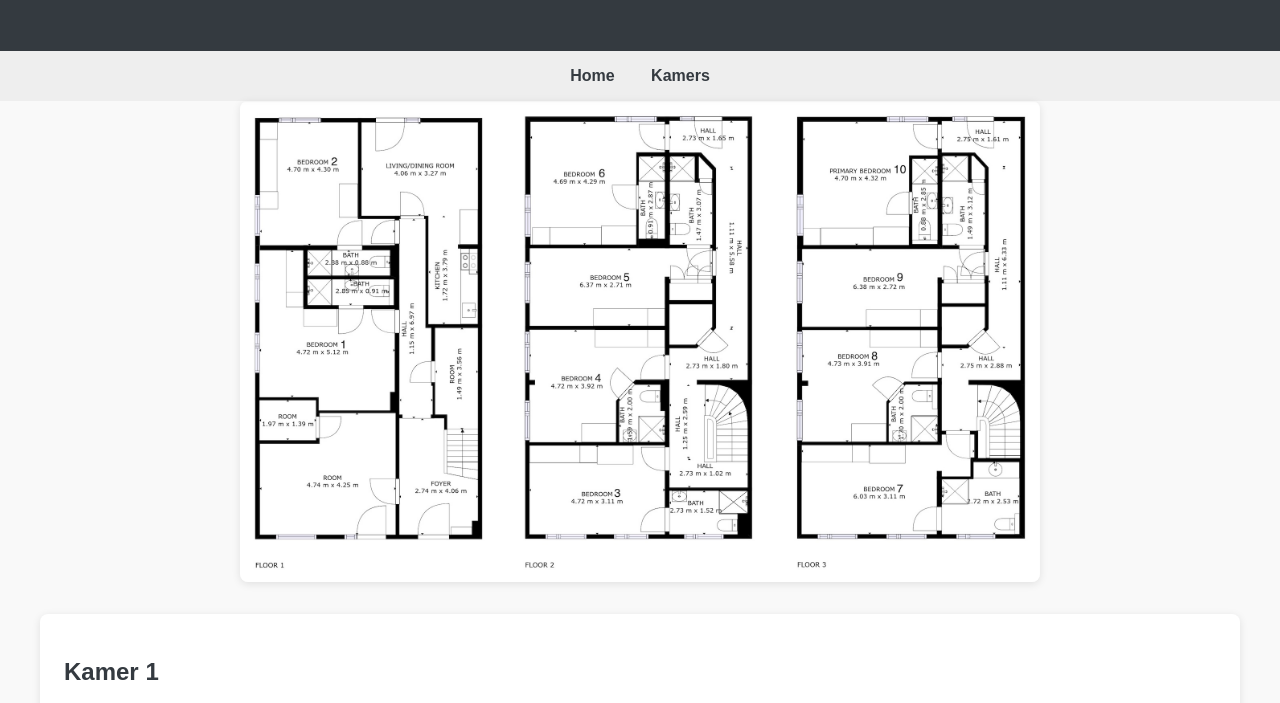
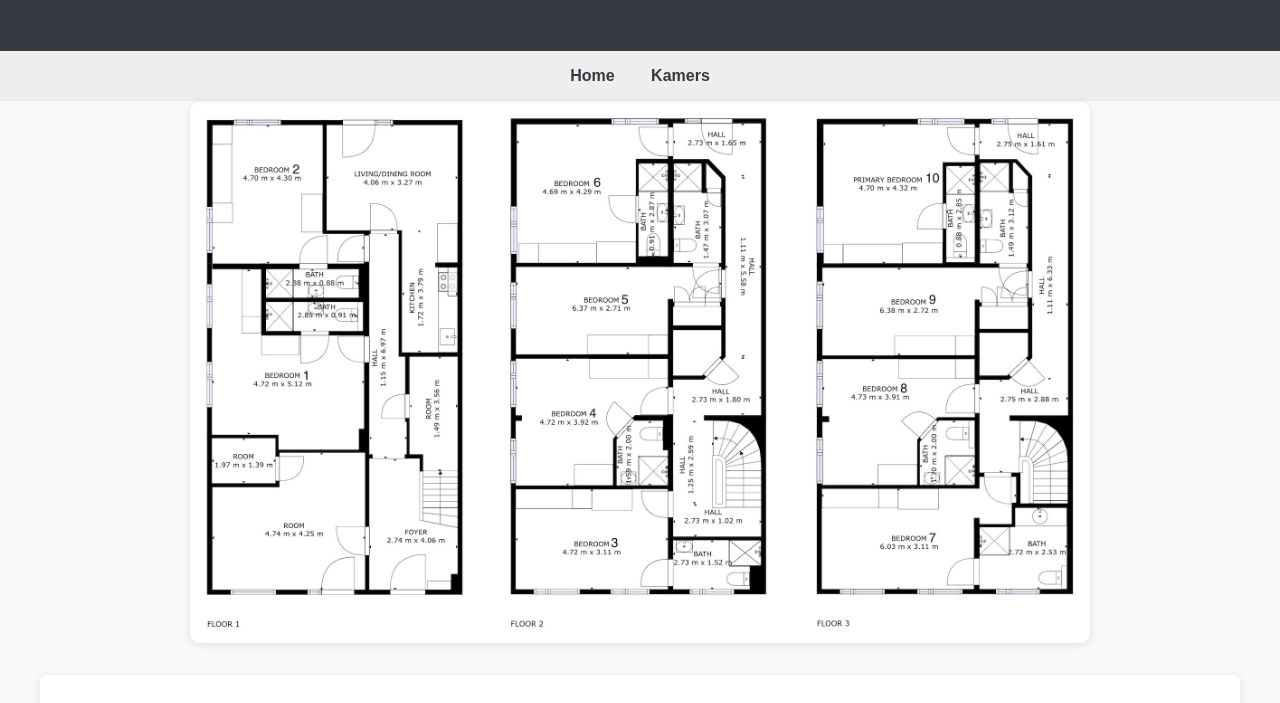
Before and after one commit to Hoveniersstraat53/Op-Kot-In-Turnhout-Hoveniesstraat53, a plain HTML site: page kamers.html in a window 1280 px wide. Shown: the part 93-796 px from the top of the page. Drawn offline with Linux system fonts and the light colour scheme.

Commit message:
Update kamers.html

```diff
--- a/kamers.html
+++ b/kamers.html
@@ -30,13 +30,13 @@
             display: block;
             margin-left: auto;
             margin-right: auto;
-            width: 70%; /* Pas aan naar wens */
-            max-width: 800px;
-            border-radius: 8px;
+            width: 90%; /* Pas aan naar wens */
+            max-width: 900px;
+            border-radius: 10px;
             box-shadow: 0 2px 8px rgba(0, 0, 0, 0.1);
     }
 </style>
-<img src= "Images/General/Plattegrond.jpg" alt="plattegrond van het studentengebouw" width="1000">
+<img src= "Images/General/Plattegrond.jpg" alt="plattegrond van het studentengebouw">
 <div class="container">
     <div class="kamer">
         <!-- img src="images/kamer1.jpg" alt="Kamer 1"-->
```
